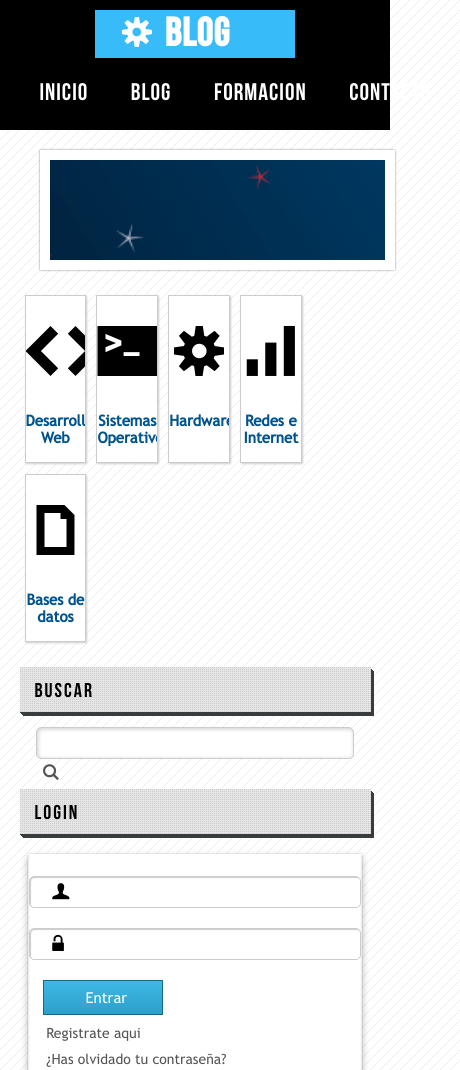
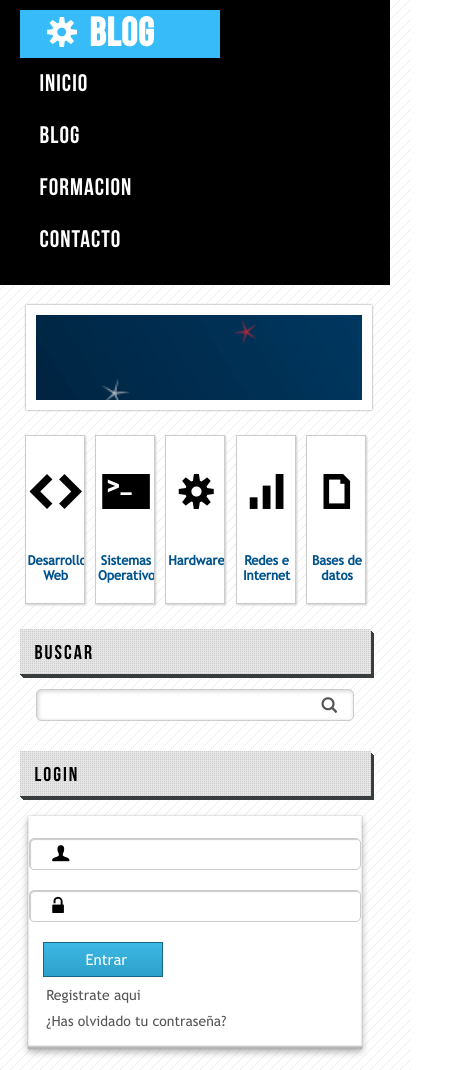
Before and after one commit to Nuribe92/Test, a plain HTML site: page index.html in a window 390 px wide. Shown: the top 1070 px of the page, 460 px wide, since content can reach past the window. Drawn offline with Linux system fonts and the light colour scheme.

Commit message:
responsive last detailes

```diff
--- a/css/responsive.css
+++ b/css/responsive.css
@@ -188,6 +188,77 @@
     #footer img{
         width: 65%;
     }
+    .card{
+        width: 16%;
+        padding-left: 3px;
+    }
+    .card:last-child{
+        margin-right: 0px;
+    }
 
 
 }
+@media (max-width: 475px){
+   #menu{
+    width: 100%;
+    clear: both;
+    float: none;
+    margin: 0px auto;
+   }
+   #menu ul li{
+    width: 100%;
+    line-height: 52px;
+   }
+   #menu ul li a{
+    width: 100%;
+    line-height: 52px;
+   }
+   #menu ul li a:hover{
+    color: #37bcf9;
+    transform: scale(1, 1);
+   }
+   #logo{
+    float: left;
+   }
+   #header{
+    height: 275px;
+    width: 100%;
+    padding-top: 10px;
+
+   }
+    #banner{
+        height: 85px;
+        margin-left: 6px;
+        width: 93%;
+    }
+    #banner h1{
+        font-size: 18px;
+        margin: 25px auto;
+    }
+    #lateral input[type="text"]{
+        width: 85%;
+    }
+    .card{
+        padding-left: 2px;
+    }
+    .card .icon{
+        font-size: 35px;
+    }
+    .card:hover .icon{
+        font-size: 35px;
+    }
+    .card .category{
+        font-size: 13px;
+    }
+    #articles .data{
+        float: none;
+        margin: -10px;
+        border-radius: 0px 0px 0px 0px;
+    }
+    #articles article h4{
+        margin-top: 20px;
+    }
+    #footer .wrap >div{
+        height: fit-content;
+    }
+}
```
